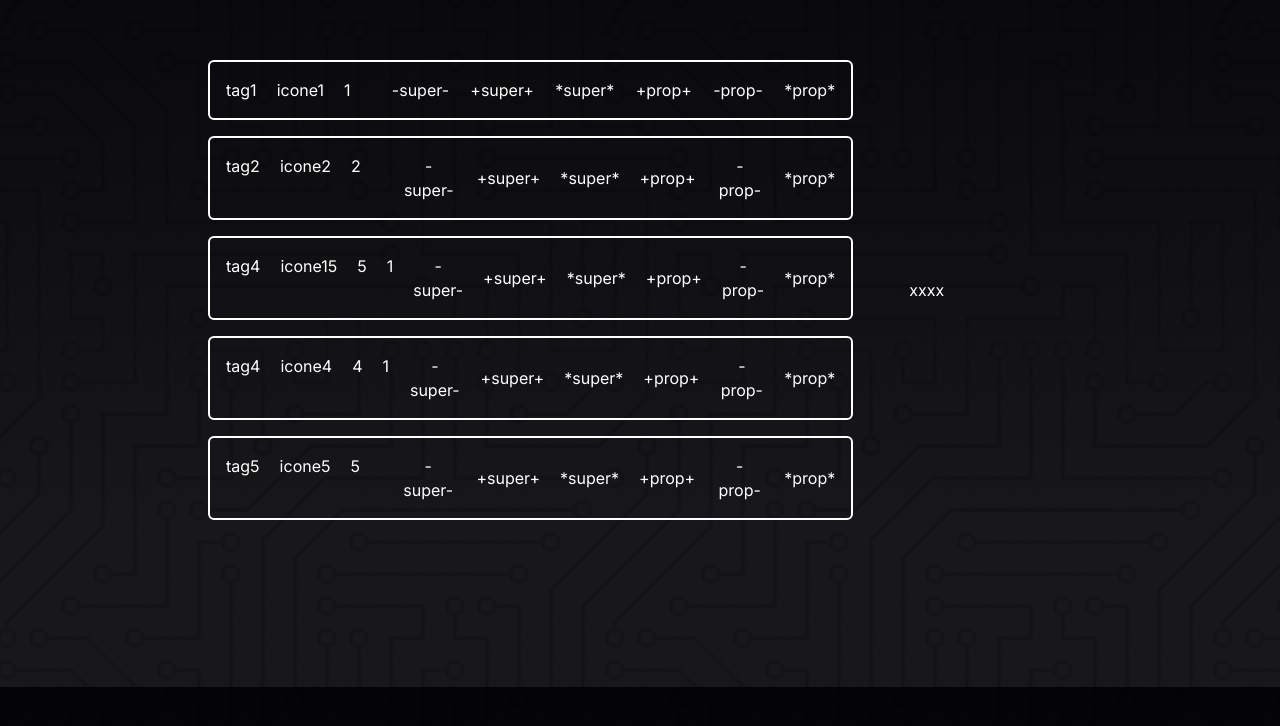
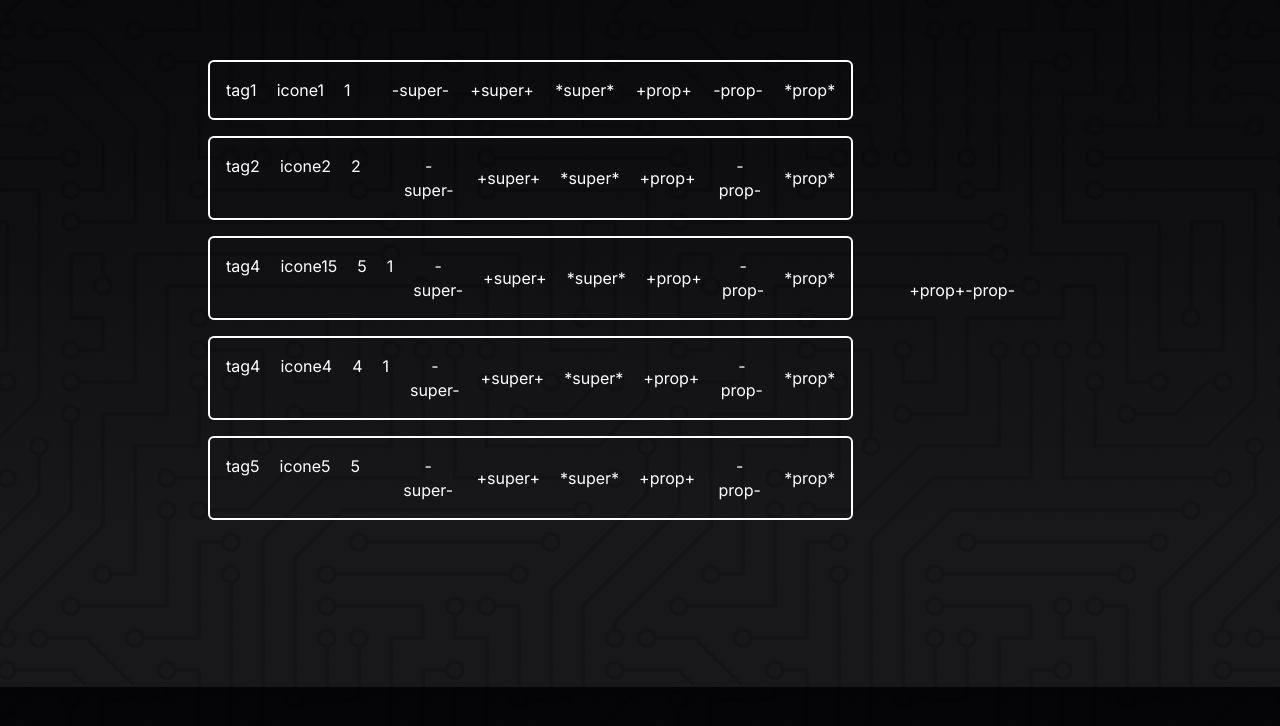
Before and after one commit to alexfreitasbr/super, a Next.js app: page / in a window 1280 px wide. Shown: the part 206-932 px from the top of the page. Built offline with nearby package versions, Linux system fonts and the light colour scheme.

Commit message:
selected slice

```diff
--- a/app/components/super-tags/index.tsx
+++ b/app/components/super-tags/index.tsx
@@ -2,11 +2,14 @@
 import { useEffect } from 'react'
 import { useDispatch } from 'react-redux'
 import { superTagActions } from '@/store/supertag-slice'
+import { propertyActions } from '@/store/property-slice'
+
 import { redirect } from 'next/navigation'
 import { useSelector } from 'react-redux'
 import { AutenticatedType, RootStateType } from '@/types/auth'
 import { supertagsMock } from '@/mock/supertags'
 import { SuperTagType, SuperTagsRootStateType, SupertagsType } from '@/types/SuperTag'
+import { PropertyRootStateType, PropertyType } from '@/types/Property'
 export function SuperTags() {
     const autenticated: AutenticatedType = useSelector((state: RootStateType) => state.auth.autenticated)
     if (autenticated) redirect('/login')
@@ -20,6 +23,7 @@ export function SuperTags() {
     }, [dispatch])
 
     const superTags = useSelector((state: SuperTagsRootStateType) => state.superTag.list)
+    const selectedProperty = useSelector((state: PropertyRootStateType) => state.property.editing)
     const renderSuperTags = () => {
         if (superTags && superTags.length > 0)
 
@@ -38,6 +42,7 @@ export function SuperTags() {
                     <button onClick={() => handleDeleteProperty(item.id)}>-prop-</button>
                     <button onClick={() => handleReplaceProperty(item.id)}>*prop*</button>
                 </li>
+
             }
             )
         return <p> vazio</p>
@@ -94,7 +99,7 @@ export function SuperTags() {
     }
 
     function handleDeleteProperty(id: number) {
-        dispatch(superTagActions.deleteSuperTagProperty({supertagId:id,propertyId:2}))
+        dispatch(superTagActions.deleteSuperTagProperty({ supertagId: id, propertyId: 2 }))
     }
 
     function handleReplaceProperty(id: number) {
@@ -113,11 +118,38 @@ export function SuperTags() {
         ))
     }
 
-    console.log(superTags)
+    function handleSelectProperty(id: number) {
+
+        dispatch(propertyActions.selectProperty(
+            {
+                    id: 2,
+                    description: "prop22",
+                    type: 'I',
+                    value: "value22",
+                    supertag_id: 1
+                }
+
+        ))
+    }
+
+    function handleunselectProperty() {
+        dispatch(propertyActions.unselectProperty())
+    }
+
+
 
     return <div className="flex min-h-screen w-full gap-10 items-center justify-between p-24 text-white">
         <ul className=' flex-1'>{renderSuperTags()}</ul>
-        <div className='  flex-1'>xxxx</div>
+        <div className='  flex-1'><button onClick={() => handleSelectProperty(1)}>+prop+</button><button onClick={() => handleunselectProperty()}>-prop-</button>
+            {selectedProperty && <div>
+                    <p>{selectedProperty?.description}</p>
+                    <p>{selectedProperty?.type}</p>
+                    <p>{selectedProperty?.value}</p>
+                </div>
+
+                }
+
+        </div>
 
     </div>
 }
```
